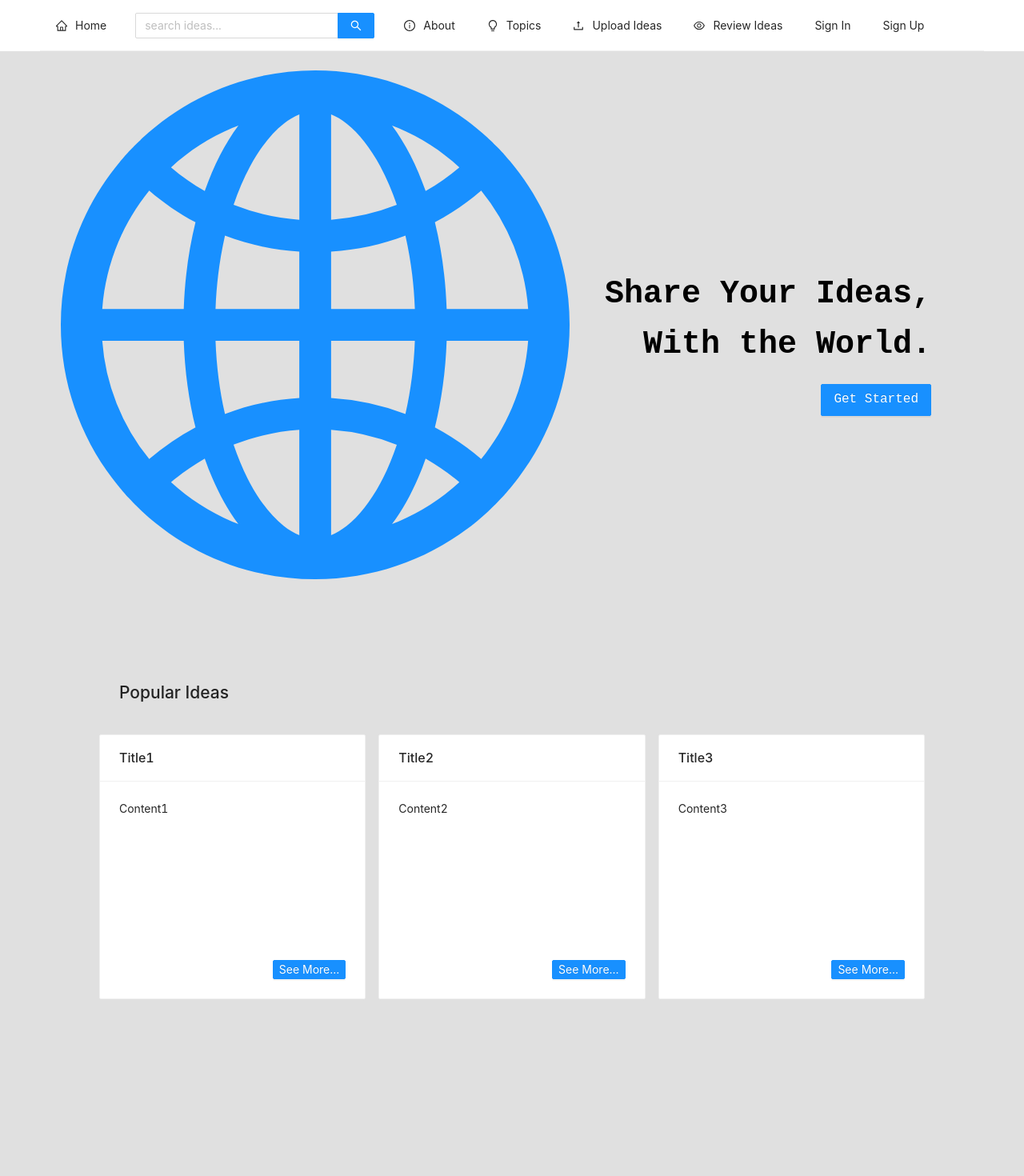
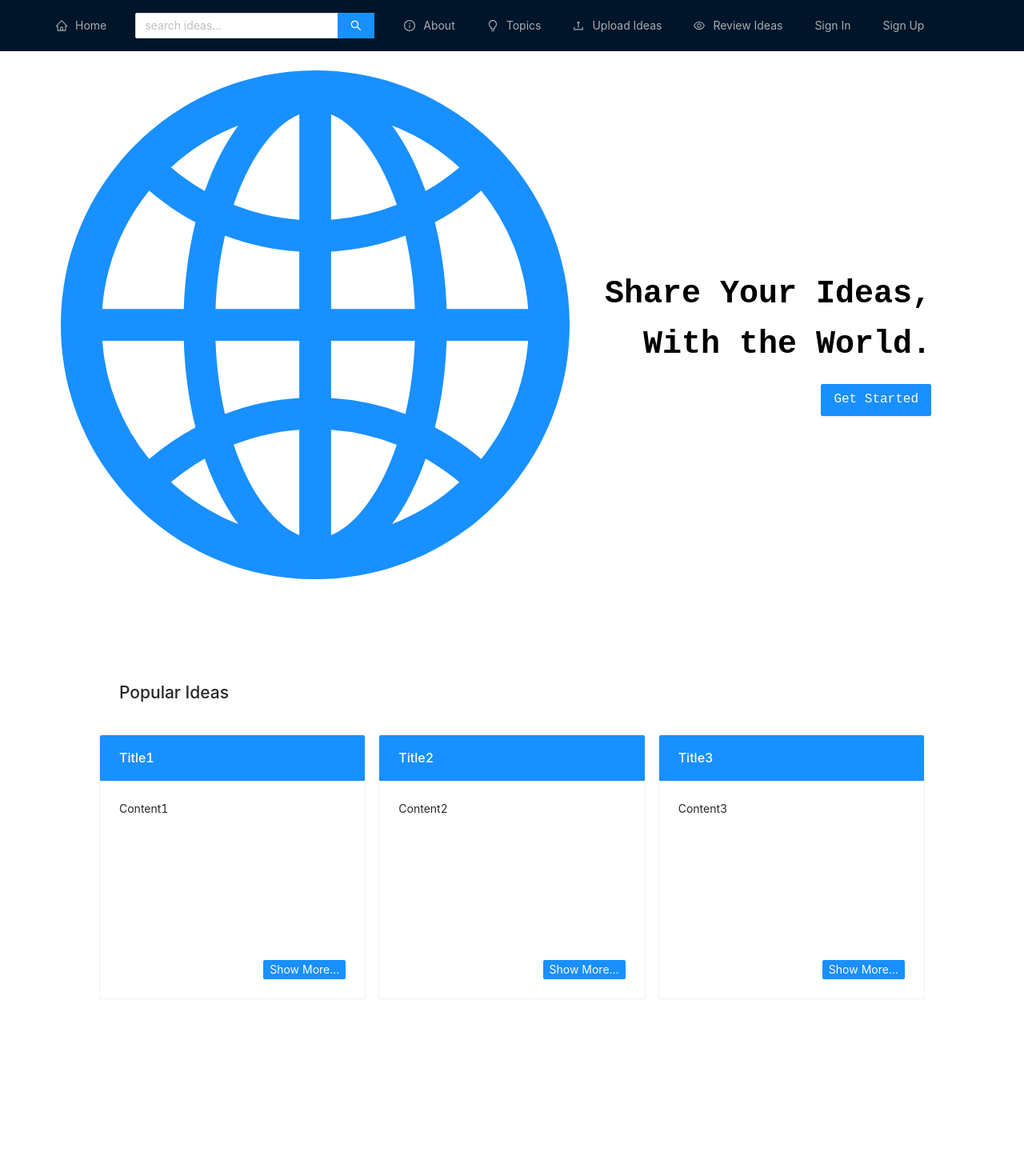
Before and after one commit to allenwu9999/Web-Programming-Final-Project, a React (Create React App) app: page / in a window 1280 px wide. Shown: the top 1470 px of the page at 80% size. Built offline with nearby package versions, Linux system fonts and the light colour scheme.

Commit message:
conflict time

```diff
--- a/src/App.js
+++ b/src/App.js
@@ -10,6 +10,8 @@ import Upload from "./Upload/Upload";
 import Review from "./Review/Review";
 import SignIn from "./SignIn/SignIn";
 import SignUp from "./SignUp/SignUp";
+import Idea from "./Ideas/Idea";
+import Ideas from "./Ideas/Ideas";
 
 function App() {
   return (
@@ -25,6 +27,9 @@ function App() {
         <Route exact path="/sign-up" component={SignUp} />
         <Route exact path="/topic" component={Home} />
         <Route exact path="/subtopic" component={Home} />
+        <Route exact path="/ideas" component={Ideas} />
+        <Route exact path="/idea" component={Ideas} />
+        <Route path="/idea/:id?" component={Idea} />
 
         <Redirect from="/home" to="/" />
       </Switch>
--- a/src/Home/Home.js
+++ b/src/Home/Home.js
@@ -19,9 +19,8 @@ function Home() {
 	const CarouselContentContainerStyle = {
 		height: Height,
 		color: '#000000',
-		// lineHeight: '160px',
 		// textAlign: 'center',
-		background: '#E0E0E0',
+		background: '#FFFFFF',
 		// float: 'right',
 		display: 'flex',
 		justifyContent: 'center',
@@ -74,7 +73,7 @@ function Home() {
 	const more_link = (
 		<Button type="primary" size="small">
 			<NavLink to="/sign-up" rel="noreferrer">
-				See More...
+				Show More...
 			</NavLink>
 		</Button>
 	);
@@ -198,7 +197,14 @@ function Home() {
 						{
 							popular_ideas.map(idea => (
 								<Col span={8}>
-									<Card title={idea.title} bordered={true}>
+									<Card title={idea.title} bordered={true}
+										headStyle={{
+											backgroundColor: main_color,
+											color: '#FFFFFF'
+										}}
+										hoverable
+										// loading
+									>
 										<div style={{height: '200px'}}>
 											{idea.content}
 										</div>
@@ -223,7 +229,7 @@ function Home() {
 									<List
 										size="large"
 										header={
-											<div style={{fontSize: '20px'}}>
+											<div style={{fontSize: '18px'}}>
 												<NavLink to="/topic"
 														rel="noreferrer"
 														style={{color: 'black'}}
@@ -245,6 +251,7 @@ function Home() {
 												</NavLink>
 											</List.Item>
 										}
+										// loading
 									/>
 								</Col>
 							))
--- /dev/null
+++ b/src/Ideas/Idea.js
@@ -0,0 +1,30 @@
+import "antd/dist/antd.css";
+import React, { Fragment } from "react";
+import { NavLink, useHistory } from "react-router-dom";
+
+import Template from '../Template/Template';
+
+function Idea(props){
+	const { id } = props.match.params;
+	const target_idea = {
+		title: 'A pistol with thermite',
+		topics: ['Physics', 'Chemistry'],
+		content: "I'm planning to make a pistol with the bullet contains thermite.",
+		creator: 'MartianSheep@878787',
+		acceptors: ['Aqua@445', 'Admin@000'],
+		review_acceptors: ['Botan@446', 'Aqua@445'],
+		review_rejectors: ['wtf@001', 'hellyouspeaking@110'],
+		reviewed: true,
+		published: true
+	};
+
+	return (
+		<Template content={
+			<div>
+				{id}
+			</div>
+		} />
+	);
+}
+
+export default Idea;
--- /dev/null
+++ b/src/Ideas/Ideas.js
@@ -0,0 +1,21 @@
+import "antd/dist/antd.css";
+import React, { Fragment } from "react";
+import { NavLink, useHistory } from "react-router-dom";
+
+import Template from '../Template/Template';
+
+import { Menu } from "antd";
+
+const { SubMenu } = Menu;
+
+function Ideas(props){
+	return (
+		<Template content={
+			<div>
+				Ideas
+			</div>
+		} />
+	);
+}
+
+export default Ideas;
--- a/src/Template/Navigation.js
+++ b/src/Template/Navigation.js
@@ -70,7 +70,7 @@ function Navigation(props) {
   const onSearch = () => console.log("Search");
 
   return (
-    <Menu mode="horizontal" theme="light" style={{ height: 64 }}>
+    <Menu mode="horizontal" theme="dark" style={{ height: 64 }}>
       <Menu.Item key="home" icon={<HomeOutlined />} style={{ float: "left" }}>
         <NavLink to="/" rel="noreferrer">
           Home
--- a/src/Template/Template.js
+++ b/src/Template/Template.js
@@ -18,7 +18,7 @@ function Template(props) {
         style={{
           position: "fixed",
           width: "100%",
-          backgroundColor: "#FFFFFF",
+          backgroundColor: "#001529",
           height: 64,
           zIndex: 1,
         }}
@@ -36,7 +36,7 @@ function Template(props) {
         style={{
           padding: "0 50px",
           marginTop: 64,
-          background: "#E0E0E0",
+          background: "#FFFFFF",
         }}
       >
         <div style={{ padding: 24, minHeight: window.innerHeight - 128 }}>
```
